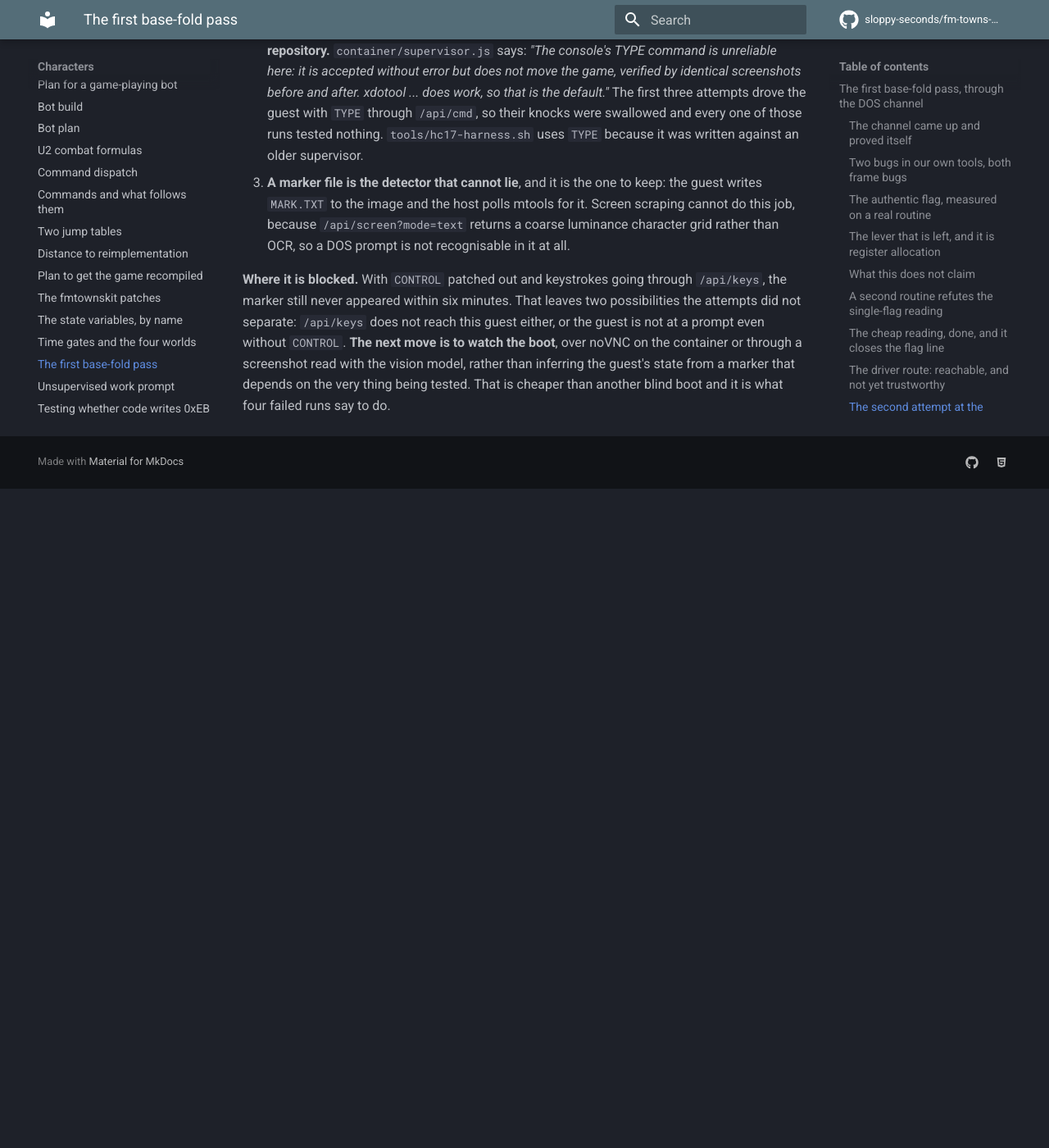
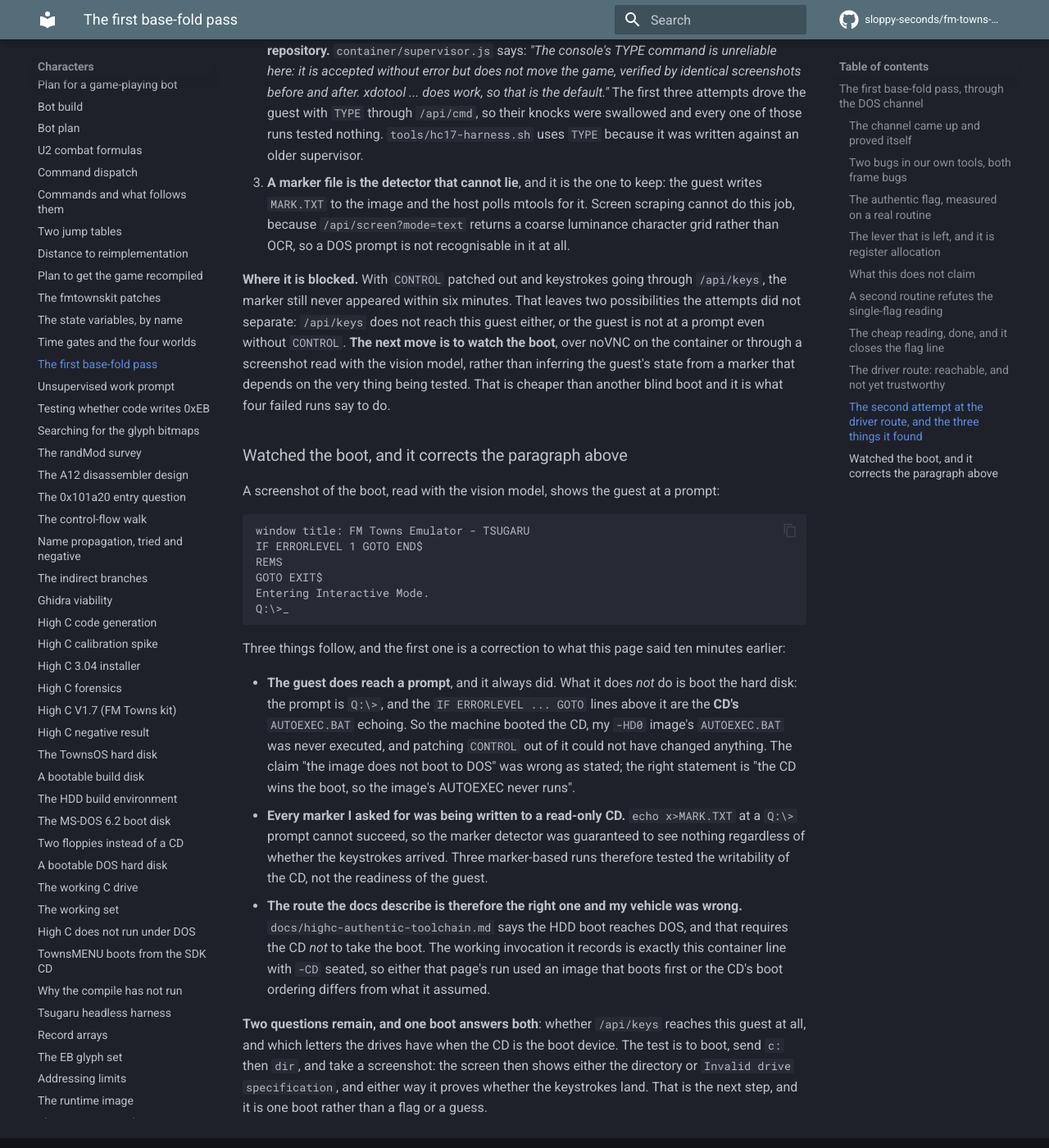
Before and after one commit to sloppy-seconds/fm-towns-ultima, an MkDocs documentation site: the page built from docs/base-fold-pass-1.md, in a window 1280 px wide and 1400 px high, scrolled down 5567 px. Shown: the whole window at 82% size. Built offline with MkDocs 1.6.1 and Material for MkDocs 9.7.7, drawn with Linux system fonts in a browser that asks for light colours; comment, search, counter and statistics services are not loaded; before the commit the page ends 6163 px from its top, so only the background shows below that.

Commit message:
Watching the boot corrects the failure: the guest IS at a prompt, and it booted the CD
Screenshot read with the vision model:

  IF ERRORLEVEL 1 GOTO END$
  REMS
  GOTO EXIT$
  Entering Interactive Mode.
  Q:\>_

Three corrections, the first to something this line of work said ten minutes ago:

- The guest reaches a prompt and always did. The prompt is Q:\> and those IF ERRORLEVEL lines are the CD's
  AUTOEXEC echoing, so the machine booted the CD, my -HD0 image's AUTOEXEC.BAT never executed, and patching
  CONTROL out of it could not have changed anything. "The image does not boot to DOS" was wrong as stated;
  the right statement is "the CD wins the boot, so the image's AUTOEXEC never runs".
- Every marker I asked for was being written to a read-only CD. "echo x>MARK.TXT" at Q:\> cannot succeed, so
  the marker detector was guaranteed to see nothing whether or not the keystrokes arrived. Three runs tested
  the writability of the CD, not the readiness of the guest.
- So the route the docs describe is right and my vehicle was wrong. highc-authentic-toolchain.md records this
  exact container line with -CD seated, so either its run used an image that boots first or the CD's boot
  ordering is not what that page assumed.

Two questions left, one boot to answer both: whether /api/keys reaches this guest, and what drive letters
exist when the CD is the boot device. Test: boot, send "c:" then "dir", screenshot. The screen then shows the
directory or "Invalid drive specification", and either way proves whether keystrokes land.

Cleaned up the scratch images. Still 10 recovered of 738.

````diff
--- a/docs/base-fold-pass-1.md
+++ b/docs/base-fold-pass-1.md
@@ -211,3 +211,36 @@ this guest either, or the guest is not at a prompt even without `CONTROL`. **The
 over noVNC on the container or through a screenshot read with the vision model, rather than inferring the guest's state
 from a marker that depends on the very thing being tested. That is cheaper than another blind boot and it is what four
 failed runs say to do.
+
+### Watched the boot, and it corrects the paragraph above
+
+A screenshot of the boot, read with the vision model, shows the guest at a prompt:
+
+```
+window title: FM Towns Emulator - TSUGARU
+IF ERRORLEVEL 1 GOTO END$
+REMS
+GOTO EXIT$
+Entering Interactive Mode.
+Q:\>_
+```
+
+Three things follow, and the first one is a correction to what this page said ten minutes earlier:
+
+- **The guest does reach a prompt**, and it always did. What it does *not* do is boot the hard disk: the prompt is
+  `Q:\>`, and the `IF ERRORLEVEL ... GOTO` lines above it are the **CD's** `AUTOEXEC.BAT` echoing. So the machine booted
+  the CD, my `-HD0` image's `AUTOEXEC.BAT` was never executed, and patching `CONTROL` out of it could not have changed
+  anything. The claim "the image does not boot to DOS" was wrong as stated; the right statement is "the CD wins the
+  boot, so the image's AUTOEXEC never runs".
+- **Every marker I asked for was being written to a read-only CD.** `echo x>MARK.TXT` at a `Q:\>` prompt cannot
+  succeed, so the marker detector was guaranteed to see nothing regardless of whether the keystrokes arrived. Three
+  marker-based runs therefore tested the writability of the CD, not the readiness of the guest.
+- **The route the docs describe is therefore the right one and my vehicle was wrong.** `docs/highc-authentic-toolchain.md`
+  says the HDD boot reaches DOS, and that requires the CD *not* to take the boot. The working invocation it records is
+  exactly this container line with `-CD` seated, so either that page's run used an image that boots first or the CD's
+  boot ordering differs from what it assumed.
+
+**Two questions remain, and one boot answers both**: whether `/api/keys` reaches this guest at all, and which letters the
+drives have when the CD is the boot device. The test is to boot, send `c:` then `dir`, and take a screenshot: the screen
+then shows either the directory or `Invalid drive specification`, and either way it proves whether the keystrokes land.
+That is the next step, and it is one boot rather than a flag or a guess.
````
